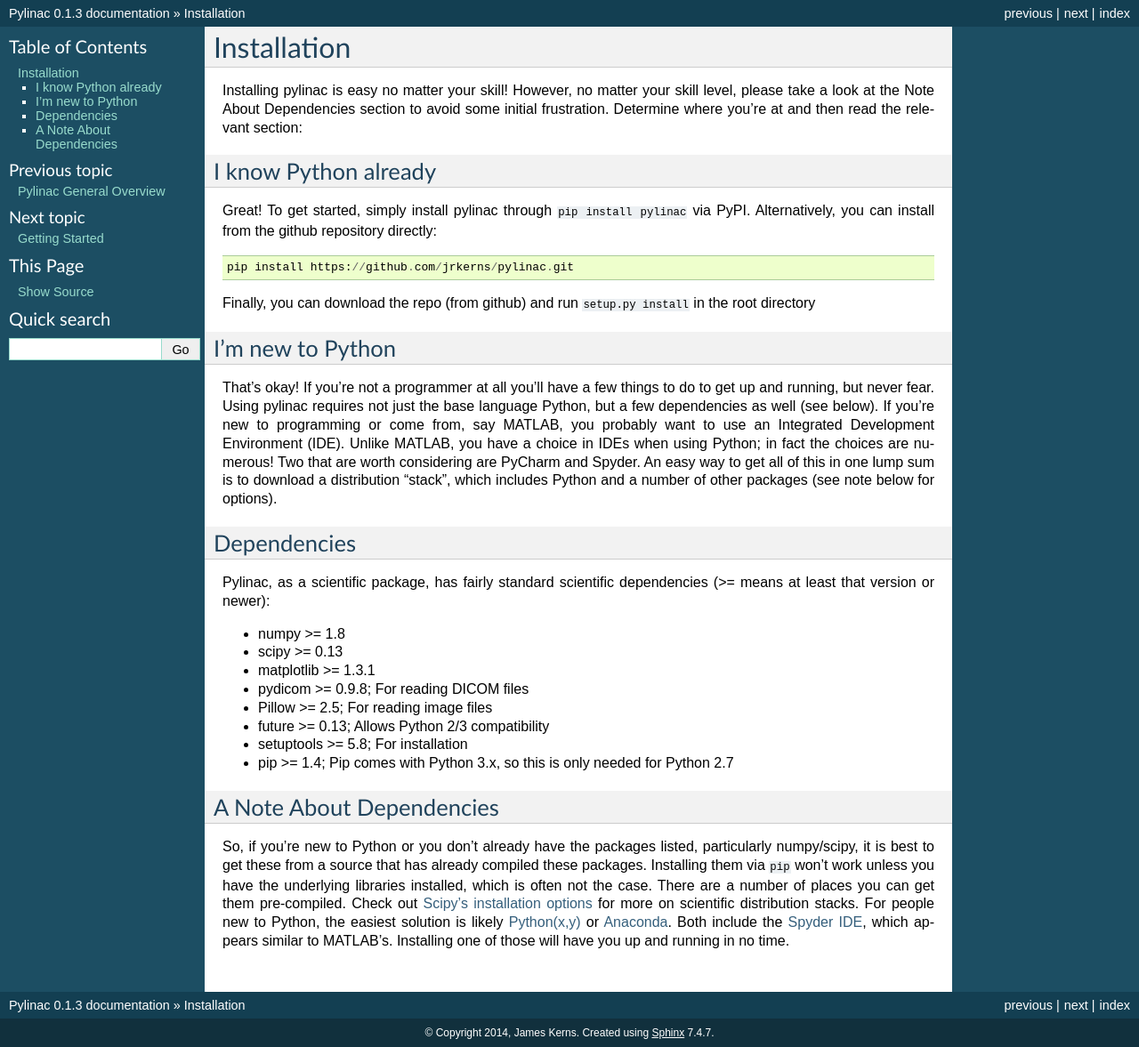
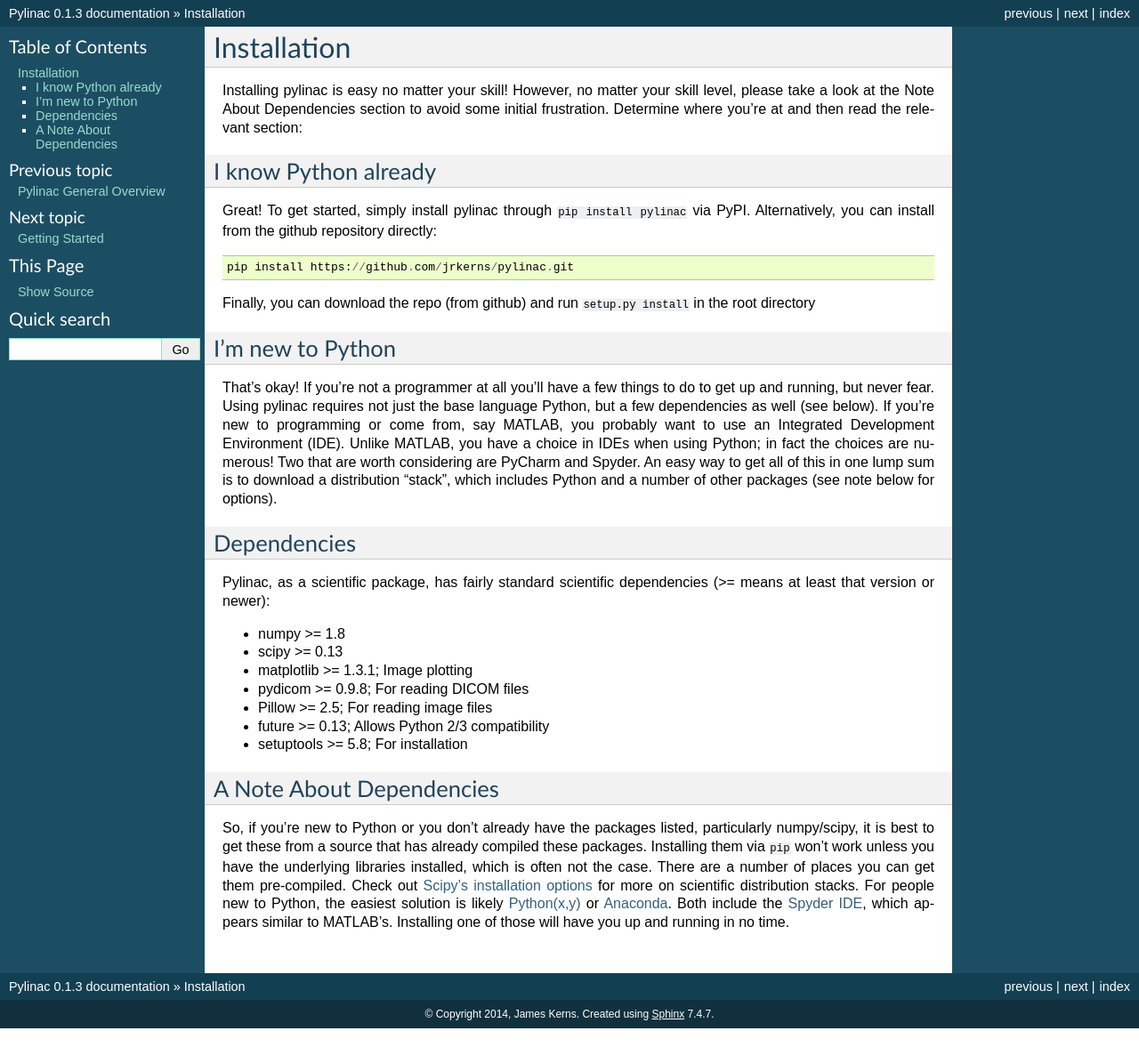
Before and after one commit to jrkerns/pylinac, a Sphinx documentation site: the page built from docs/source/installation.rst, in a window 1280 px wide. Shown: the whole page at 89% size. Built offline with Sphinx 7.4.7, drawn with Linux system fonts in a browser that asks for light colours; after the commit the page ends 1156 px from its top, so only the background shows below that.

Commit message:
corrected requirements

```diff
--- a/docs/source/installation.rst
+++ b/docs/source/installation.rst
@@ -35,12 +35,11 @@ Pylinac, as a scientific package, has fairly standard scientific dependencies (>
 
 * numpy >= 1.8
 * scipy >= 0.13
-* matplotlib >= 1.3.1
+* matplotlib >= 1.3.1; Image plotting
 * pydicom >= 0.9.8; For reading DICOM files
 * Pillow >= 2.5; For reading image files
 * future >= 0.13; Allows Python 2/3 compatibility
 * setuptools >= 5.8; For installation
-* pip >= 1.4; Pip comes with Python 3.x, so this is only needed for Python 2.7
 
 A Note About Dependencies
 -------------------------
```
